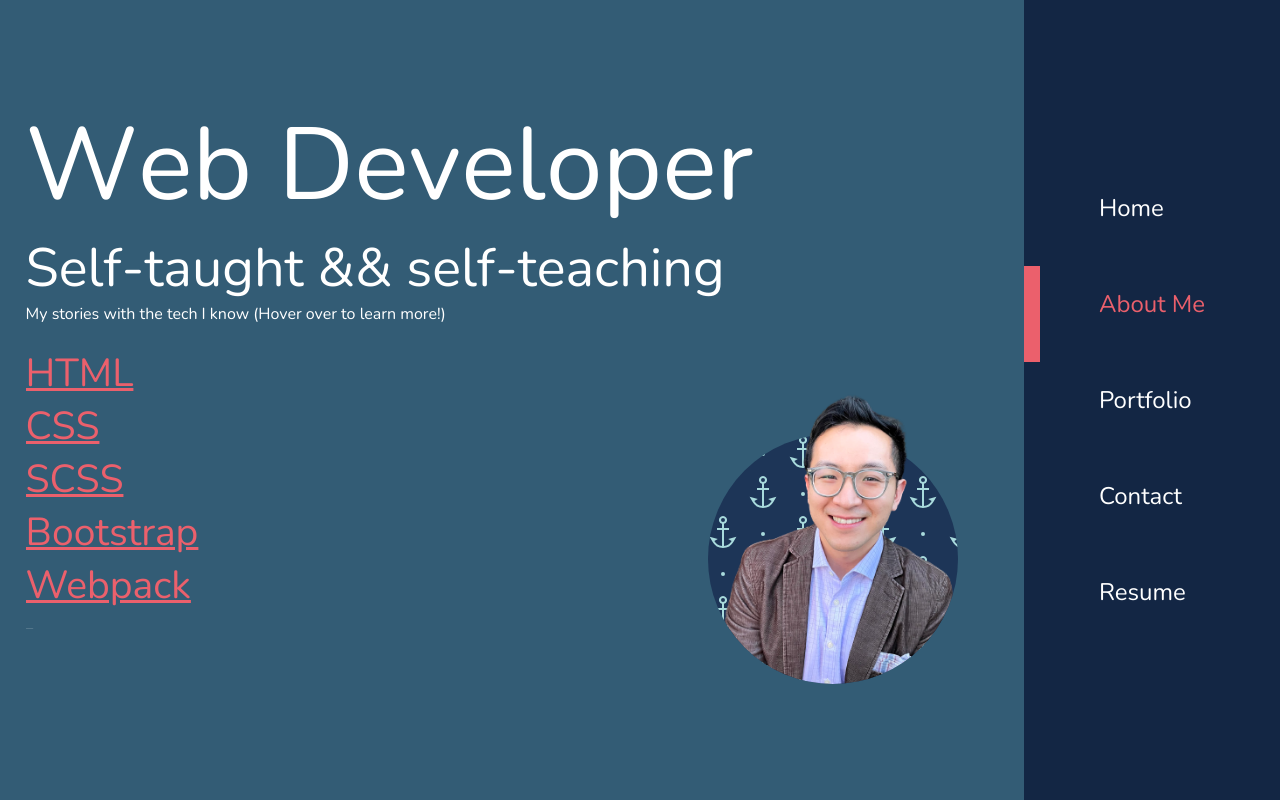
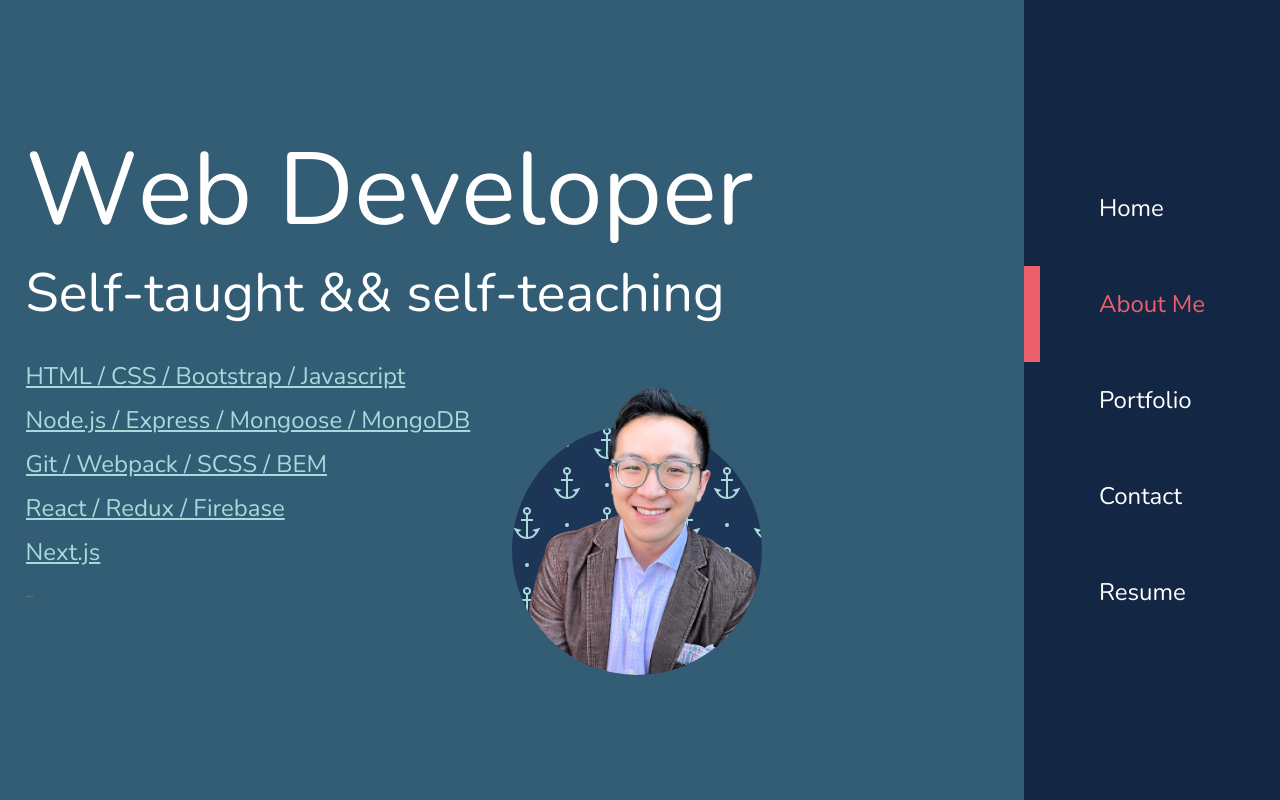
Before and after one commit to noworriesimhere/second-portfolio, a Next.js app: page /about in a window 1280 px wide. Built offline with nearby package versions, Linux system fonts and the light colour scheme.

Commit message:
finished about me section

```diff
--- a/components/HoverLink.js
+++ b/components/HoverLink.js
@@ -4,14 +4,7 @@ import styles from '../styles/HoverLink.module.scss';
 const HoverLink = ({ children }) => {
   return (
     <div>
-      <span
-        onMouseEnter={(e) => {
-          console.log(e.target.innerText);
-        }}
-        className={styles.bounceMe}
-      >
-        {children}
-      </span>
+      <span className={styles.bounceMe}>{children}</span>
     </div>
   );
 };
--- a/components/Layout.js
+++ b/components/Layout.js
@@ -52,7 +52,7 @@ const Layout = ({ children, setIsTransitioning, isTransitioning }) => {
   //Moves the red highlight bar to where it needs to hover over
   useEffect(() => {
     gsap.to(highlightRef.current, { duration: 0.5, y: offsetTop });
-  }, [offsetTop]);
+  }, [offsetTop, width, height]);
 
   const changePage = (e, destination) => {
     e.preventDefault();
--- a/pages/about.js
+++ b/pages/about.js
@@ -1,4 +1,4 @@
-import React, { useRef, useEffect, createRef } from 'react';
+import React, { useRef, useEffect, createRef, useState } from 'react';
 import Head from 'next/head';
 import Image from 'next/image';
 import styles from '../styles/About.module.scss';
@@ -16,10 +16,13 @@ import { TextPlugin } from 'gsap/dist/TextPlugin';
 gsap.registerPlugin(TextPlugin, RoughEase);
 
 const About = ({ isTransitioning }) => {
+  const [currentTech, setCurrentTech] = useState(undefined);
+
   const firstAnimRef = useRef();
   const secondAnimRef = useRef();
   const thirdAnimRef = useRef();
   const fourthAnimRef = useRef();
+
   const firstCursorRef = useRef();
   const secondCursorRef = useRef();
   const thirdCursorRef = useRef();
@@ -30,7 +33,6 @@ const About = ({ isTransitioning }) => {
 
   useEffect(() => {
     masterTL
-      .restart()
       .to(firstCursorRef.current, { duration: 0.1, visibility: 'visible' })
       .to(firstAnimRef.current, {
         duration: 0.5,
@@ -40,23 +42,11 @@ const About = ({ isTransitioning }) => {
       .to(secondCursorRef.current, { duration: 0.1, visibility: 'visible' })
       .to(secondAnimRef.current, {
         duration: 0.75,
-        text: spanify(`Self-taught && self-teaching `),
+        text: spanify(`Self-taught && self-teaching`),
       })
       .to(secondCursorRef.current, { duration: 0.1, visibility: 'hidden' })
-      .to(thirdCursorRef.current, { duration: 0.1, visibility: 'visible' })
-      .to(thirdAnimRef.current, {
-        duration: 1,
-        text: `My stories with the tech I know (Hover over to learn more!)
-        <br /> <br />`,
-      })
-      .to(
-        fourthAnimRef.current,
-        {
-          duration: 1,
-          y: 0,
-        },
-        '1.5'
-      );
+      .to(thirdCursorRef.current, { duration: 0.1, visibility: 'visible' });
+
     techsAnimRefs.forEach((tech, i) => {
       masterTL.to(tech.current, {
         duration: 0.25,
@@ -64,6 +54,49 @@ const About = ({ isTransitioning }) => {
       });
     });
   }, []);
+
+  useEffect(() => {
+    console.log(technologies[0].description);
+    if (!currentTech) {
+      masterTL
+        .fromTo(
+          fourthAnimRef.current,
+          { y: 500 },
+          {
+            duration: 0.75,
+            y: 0,
+          },
+          0
+        )
+        .to(
+          thirdAnimRef.current,
+          {
+            duration: 0.75,
+            text: ' ',
+          },
+          0
+        );
+    } else {
+      masterTL
+        .to(
+          fourthAnimRef.current,
+          {
+            duration: 0.75,
+            y: 500,
+          },
+          0
+        )
+        .to(
+          thirdAnimRef.current,
+          {
+            duration: 0.75,
+            text: technologies.find((tech) => tech.name === currentTech)
+              .description,
+          },
+          0
+        );
+    }
+  }, [currentTech]);
 
   // will fire when page needs to transition
   useNonInitialEffect(() => {
@@ -76,7 +109,6 @@ const About = ({ isTransitioning }) => {
         },
         0
       )
-      .to(thirdAnimRef.current, { duration: 0.25, text: ` ` }, 0)
       .to(thirdCursorRef.current, { duration: 0.1, visibility: 'hidden' })
       .to(secondAnimRef.current, { duration: 0.25, text: ` ` }, 0)
       .to(firstAnimRef.current, { duration: 0.25, text: ' ' }, 0);
@@ -114,13 +146,20 @@ const About = ({ isTransitioning }) => {
 
         <section className={styles.left}>
           <div>
-            <span ref={thirdAnimRef}></span>
             {technologies.map((tech, i) => {
               const newRef = createRef();
               techsAnimRefs.push(newRef);
               return (
                 <HoverLink key={i}>
-                  <a ref={newRef} />
+                  <a
+                    ref={newRef}
+                    onMouseEnter={(e) => {
+                      setCurrentTech(e.target.innerHTML);
+                    }}
+                    onMouseLeave={() => {
+                      setCurrentTech(undefined);
+                    }}
+                  />
                 </HoverLink>
               );
             })}
@@ -129,7 +168,12 @@ const About = ({ isTransitioning }) => {
             </span>
           </div>
         </section>
-        <figure className={styles.right} ref={fourthAnimRef}>
+
+        <section className={styles.right}>
+          <span>
+            <h5 ref={thirdAnimRef}></h5>
+          </span>
+          <div ref={fourthAnimRef}>
             <aside className={styles.background} />
             <aside className={styles.portrait}>
               <Image
@@ -141,7 +185,8 @@ const About = ({ isTransitioning }) => {
                 className={styles.img}
               />
             </aside>
-        </figure>
+          </div>
+        </section>
       </main>
     </>
   );
--- a/styles/About.module.scss
+++ b/styles/About.module.scss
@@ -8,11 +8,12 @@
     'd d c c'
     'd d c c';
   width: 95%;
-  height: 600px;
+  height: 550px;
   overflow: hidden;
 
   header {
     grid-area: a;
+    margin-bottom: 2rem;
 
     h1,
     h3 {
@@ -26,15 +27,19 @@
 }
 
 .right {
-  transform: translateY(1000px);
-
   grid-area: c;
-
+  div {
+    position: relative;
+    height: 100%;
+  }
+  h5 {
+    margin: 0;
+  }
   .portrait {
     z-index: 2;
     position: absolute;
     bottom: 0;
-    right: 0;
+    left: 0;
     border-bottom-left-radius: 125px;
     border-bottom-right-radius: 125px;
     overflow-y: hidden;
@@ -58,7 +63,7 @@
     transition: transform 0.25s ease-in-out;
     position: absolute;
     bottom: 0;
-    right: 0;
+    left: 0;
     z-index: 2;
     height: 250px;
     width: 250px;
--- a/styles/HoverLink.module.scss
+++ b/styles/HoverLink.module.scss
@@ -1,31 +1,8 @@
 .bounceMe {
   display: inline-block;
-  font-size: var(--xtra-heading);
+  font-size: var(--baseNavSize);
+  margin-bottom: 0.75rem;
   &:hover {
     color: var(--color-accent);
-    animation: bounce 0.3s;
-  }
-  @keyframes bounce {
-    0% {
-      transform: scale(1);
-    }
-    40% {
-      transform: scale(1.3, 0.7);
-    }
-    55% {
-      transform: scale(1);
-    }
-    70% {
-      transform: scale(1.2, 0.8);
-    }
-    80% {
-      transform: scale(1);
-    }
-    90% {
-      transform: scale(1.1, 0.9);
-    }
-    100% {
-      transform: scale(1);
-    }
   }
 }
--- a/styles/globals.scss
+++ b/styles/globals.scss
@@ -53,7 +53,7 @@ body {
 }
 
 a {
-  color: var(--color-accent);
+  color: var(--color-background-light);
   cursor: none;
   text-decoration: underline;
 }
--- a/utils/data.js
+++ b/utils/data.js
@@ -80,28 +80,23 @@ export const projects = [
 
 export const technologies = [
   {
-    name: 'HTML',
-    description:
-      'Lorem ipsum dolor sit amet consectetur adipisicing elit. Ea eos deleniti sit reprehenderit illum mollitia soluta dolorum voluptatem velit id aut voluptatibus accusamus atque ducimus odit quis commodi, consequuntur in?',
+    name: 'HTML / CSS / Bootstrap / Javascript',
+    description: `Shortly after the pandemic started, I started learning the basics of the web with Colt Steele's Udemy course on Web Development. <br/> <br/>I learned the basics of the web, as well as how the front end worked together with HTML, CSS, and Javascript. His course also showed me how to leverage Bootstrap for quick projects.`,
   },
   {
-    name: 'CSS',
-    description:
-      'Lorem, ipsum dolor sit amet consectetur adipisicing elit. Qui repellendus aliquam ullam provident consequuntur, laudantium magni dolorem debitis sapiente hic eius inventore numquam aut tenetur nostrum ipsum odio voluptates! Autem.',
+    name: 'Node.js / Express / Mongoose / MongoDB',
+    description: `In the same Colt Steel course, I learned to put together a simple app with a REST API. <br/> <br/> I also learned how to serve web pages with Express using EJS to render the content, while fetching the data from a non-relational database. <br /> <br /> I didn't include that course project in my portfolio, since it wasn't actually my code.`,
   },
   {
-    name: 'SCSS',
-    description:
-      'Lorem ipsum dolor sit amet consectetur adipisicing elit. Animi quam omnis molestiae illum? Non pariatur totam ea, perferendis amet iste. Assumenda nemo amet iste nihil rem inventore eos, vero sapiente.',
+    name: 'Git / Webpack / SCSS / BEM ',
+    description: `I took another Udemy course by Brad Schiff that explored the general workflow of a developer. <br /> <br /> It taught me how to configure Webpack, use SCSS(with PostCSS), and BEM methodology to simplify the work, as well as to organize my code. <br /> <br /> It also taught me the value of version control.`,
   },
   {
-    name: 'Bootstrap',
-    description:
-      'Lorem ipsum dolor sit, amet consectetur adipisicing elit. Vero perspiciatis possimus repellendus, nihil assumenda sint! Voluptate illum aperiam maxime. Illo magni commodi eum fugit quo ratione. Iusto dicta quod officia?',
+    name: 'React / Redux / Firebase',
+    description: `Andrei Neagoie's Udemy course taught me the basics of React, Redux, and Firebase. <br/> <br/> After dealing with Node/Express/Mongoose/MongoDB, learning Firebase was a dream! <br /> <br /> I also learned to leverage Context API and Redux Saga for future applications.`,
   },
   {
-    name: 'Webpack',
-    description:
-      'Lorem, ipsum dolor sit amet consectetur adipisicing elit. Mollitia, cumque deleniti molestias illum voluptates enim quod officiis iure inventore ipsum magnam necessitatibus labore excepturi eveniet maiores non quidem nisi perspiciatis.',
+    name: 'Next.js',
+    description: `This year I've been hearing a lot about Gatsby and Next as tools for React development. <br/><br/>I used Brad Traversy and Net Ninja's YouTube series on Next.js to learn the basic. <br/><br/>This portfolio is built in Next.js and hosted on Vercel.`,
   },
 ];
```
Lines whose indentation alone changed are shown as unchanged.
